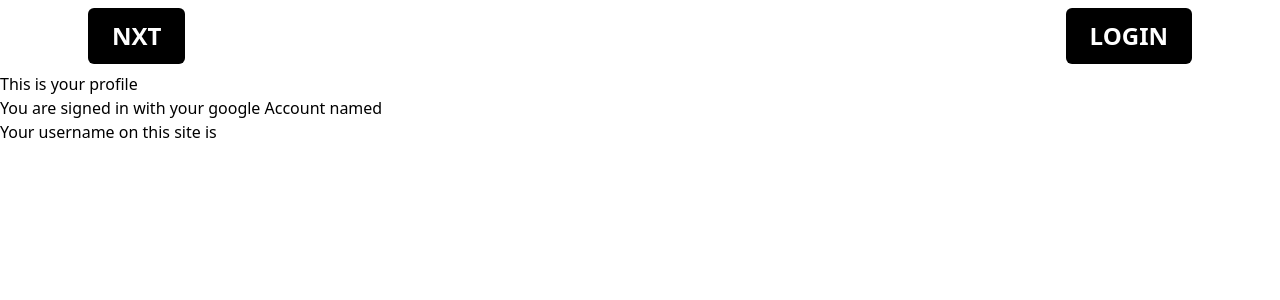
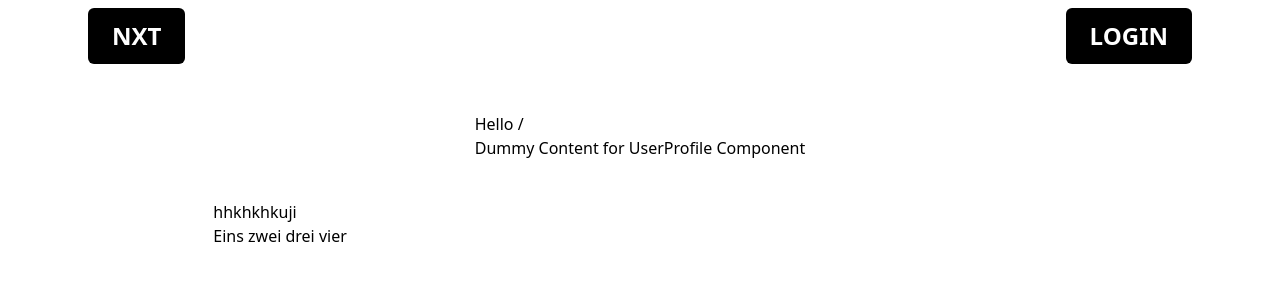
Before and after one commit to CondorW/medclone, a Next.js app: page /1 in a window 1280 px wide. Shown: the top 300 px of the page. Built offline with nearby package versions, Linux system fonts and the light colour scheme; no server answers.

Commit message:
Create subcomponents for profile site, as well as wordCount measurement and readTime naive function

```diff
--- /dev/null
+++ b/components/PostFeed.js
@@ -0,0 +1,23 @@
+
+
+export default function PostFeed(props) {
+  let { posts, admin } = props;
+  posts = [{content:"Eins zwei drei vier",slug:"ich bin ein echtes Tier", admin:true}];
+
+  return posts ? posts.map((post) => <PostItem post={post} key={post.slug} admin={admin} />) : null;
+}
+
+function PostItem(props){
+const {post,admin,key} = props;
+const wordCount = post?.content.split(" ").length;
+const readTime = (wordCount/200).toFixed(2);
+
+    return(
+        <div>
+            <p>hhkhkhkuji</p>
+            <p>{post.content}</p>
+            <p>{key}</p>
+            <p>{admin}</p>
+        </div>
+    );
+}
--- /dev/null
+++ b/components/UserProfile.js
@@ -0,0 +1,10 @@
+export default function UserProfile(props) {
+  const { user,username } = props;
+
+  return (
+    <div className="self-center my-10">
+      <h1>Hello {user}/{username}</h1>
+      <div>Dummy Content for UserProfile Component</div>
+    </div>
+  );
+}
--- a/pages/[username]/index.js
+++ b/pages/[username]/index.js
@@ -1,15 +1,17 @@
-import Link from "next/link";
 import { useContext } from "react";
 import { authContext } from "../../lib/Context";
+import PostFeed from "../../components/PostFeed";
+import UserProfile from "../../components/UserProfile";
 
 export default function UserPage() {
   const {user, username} = useContext(authContext);
 
   return (
-    <div>
-    <h1>This is your profile</h1>
-    <div>You are signed in with your google Account named {user}</div>
-    <div>Your username on this site is {username}</div>
-    </div>
+  <>
+  <div className="flex flex-col w-2/3 mx-auto h-screen">
+  <UserProfile user={user} username={username}></UserProfile>
+  <PostFeed></PostFeed>
+  </div>
+  </>
   );
 }
--- a/pages/enter.js
+++ b/pages/enter.js
@@ -8,8 +8,6 @@ import toast from "react-hot-toast";
 
 export default function Enter(props) {
   const { user, username } = useContext(authContext);
-
-  console.log(user, username);
 
   if (user) {
     if (!username) {
@@ -100,7 +98,6 @@ function UsernameForm() {
 
   const submitHandler = async (event) => {
     event.preventDefault();
-    console.log(auth.lastNotifiedUid);
     await setDoc(doc(db, "users", auth.lastNotifiedUid), {
       displayName: user,
       username: username,
```
